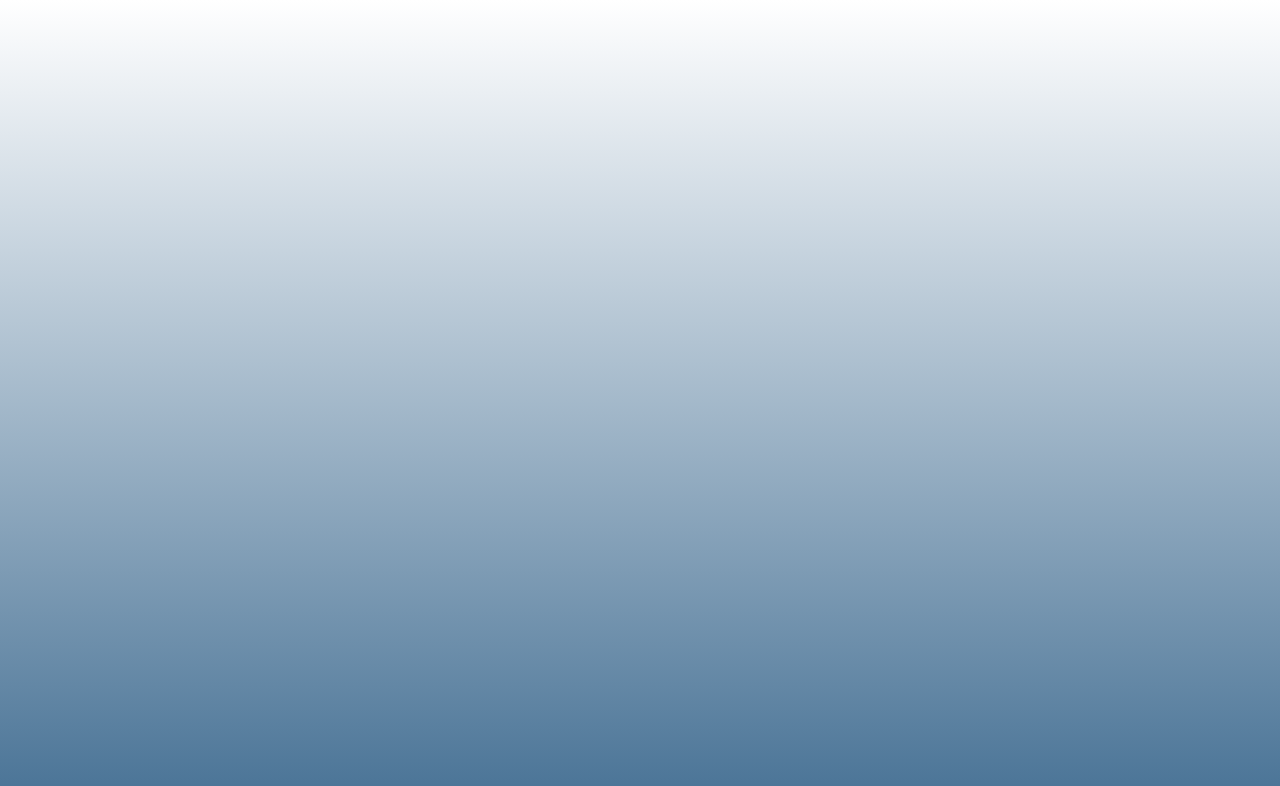
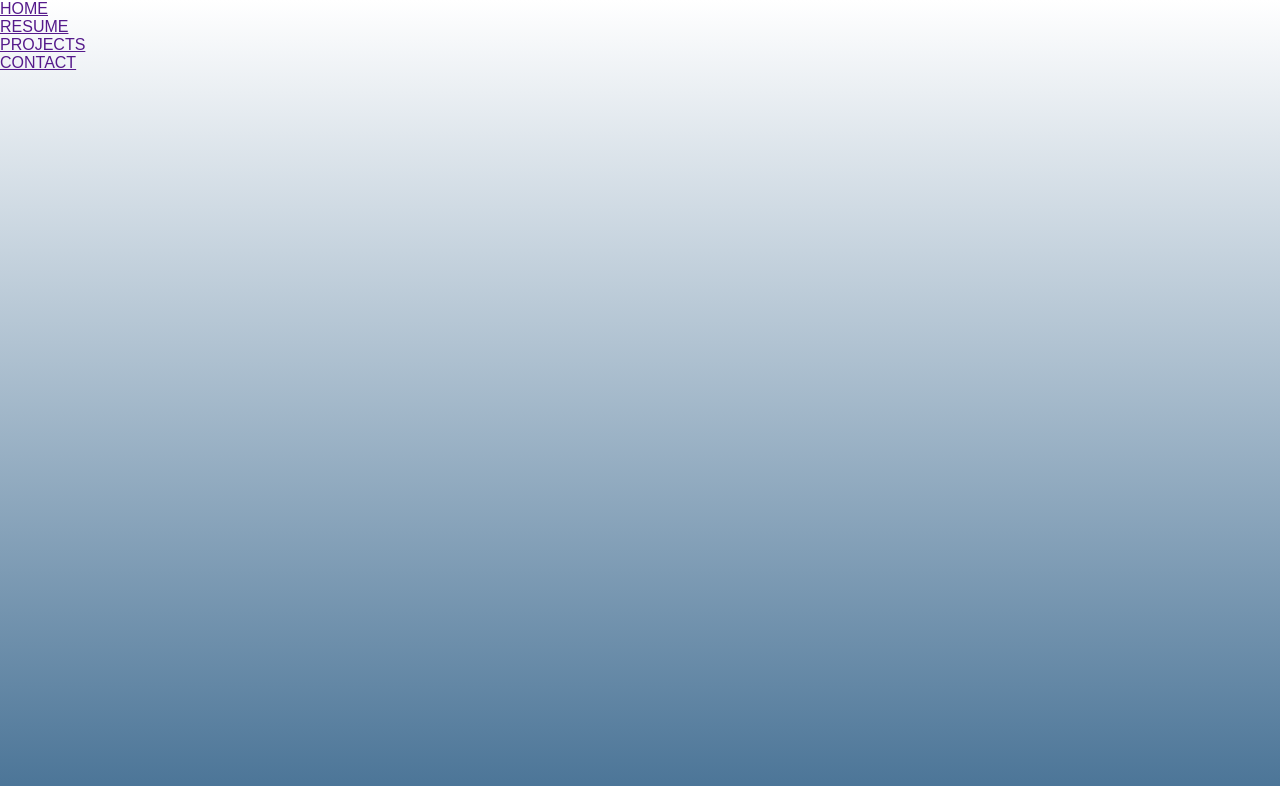
Before and after one commit to nghilbert/nghilbert.github.io, a plain HTML site: page index.html in a window 1280 px wide. Drawn offline with Linux system fonts and the light colour scheme.

Commit message:
added header for website

```diff
--- a/index.html
+++ b/index.html
@@ -1,9 +1,21 @@
 <html>
   <head>
-    <title>Nathan Hilbert: Portfolio</title>
+    <meta name="viewport" content="width=device-width, initial-scale=1.0" />
+    <title>Nathan Hilbert Portfolio</title>
     <link rel="stylesheet" href="style.css" />
   </head>
   <body>
-    <div class="main"></div>
+    <section class="header">
+      <nav>
+        <div class="nav-links">
+          <ul>
+            <li><a href="">HOME</a></li>
+            <li><a href="">RESUME</a></li>
+            <li><a href="">PROJECTS</a></li>
+            <li><a href="">CONTACT</a></li>
+          </ul>
+        </div>
+      </nav>
+    </section>
   </body>
 </html>
--- a/style.css
+++ b/style.css
@@ -3,7 +3,7 @@
     padding: 0;
     font-family: sans-serif;
 }
-.main{
+.header{
     width: 100%;
     height: 100vh;
     position: relative;
```
